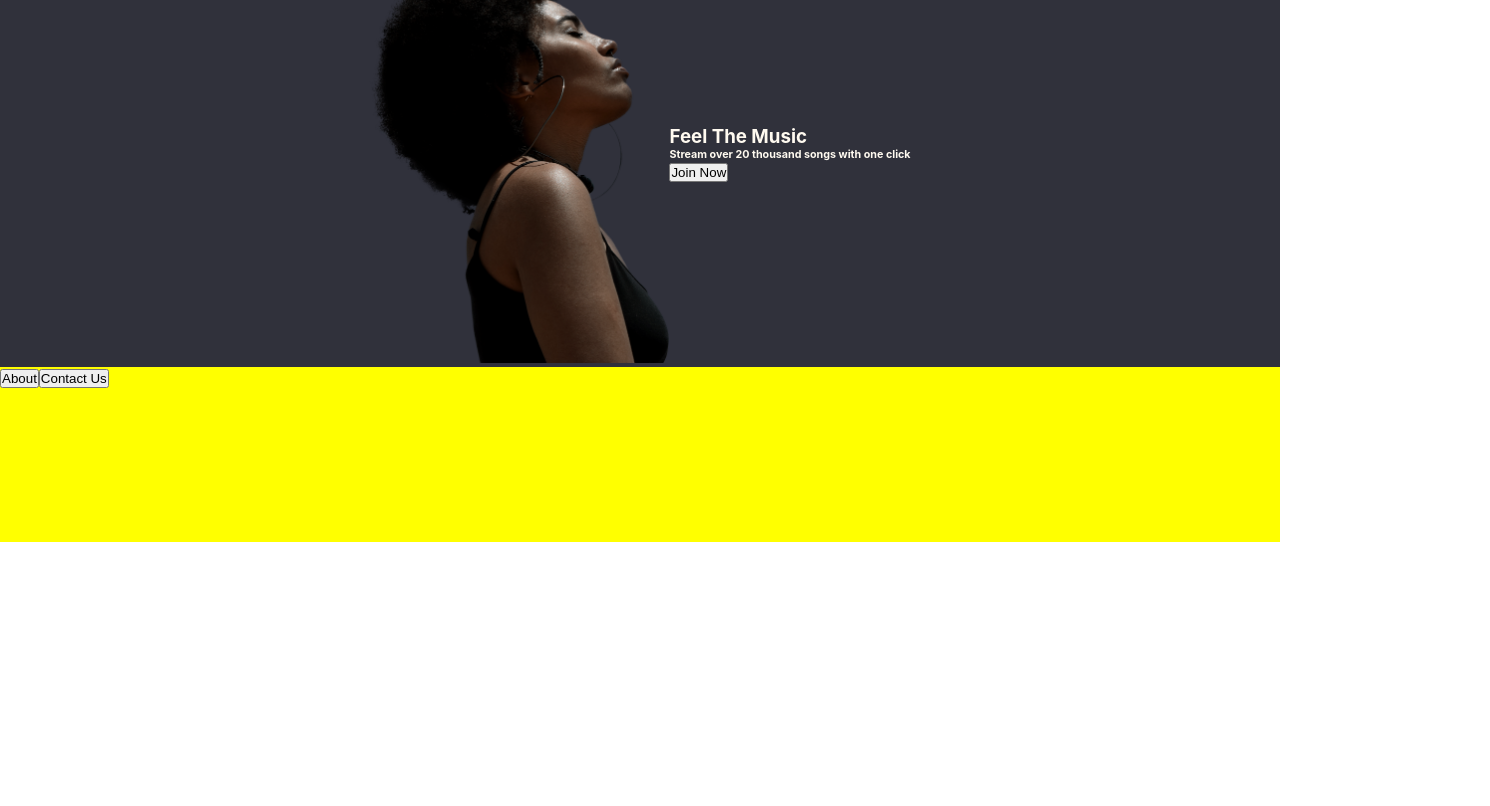
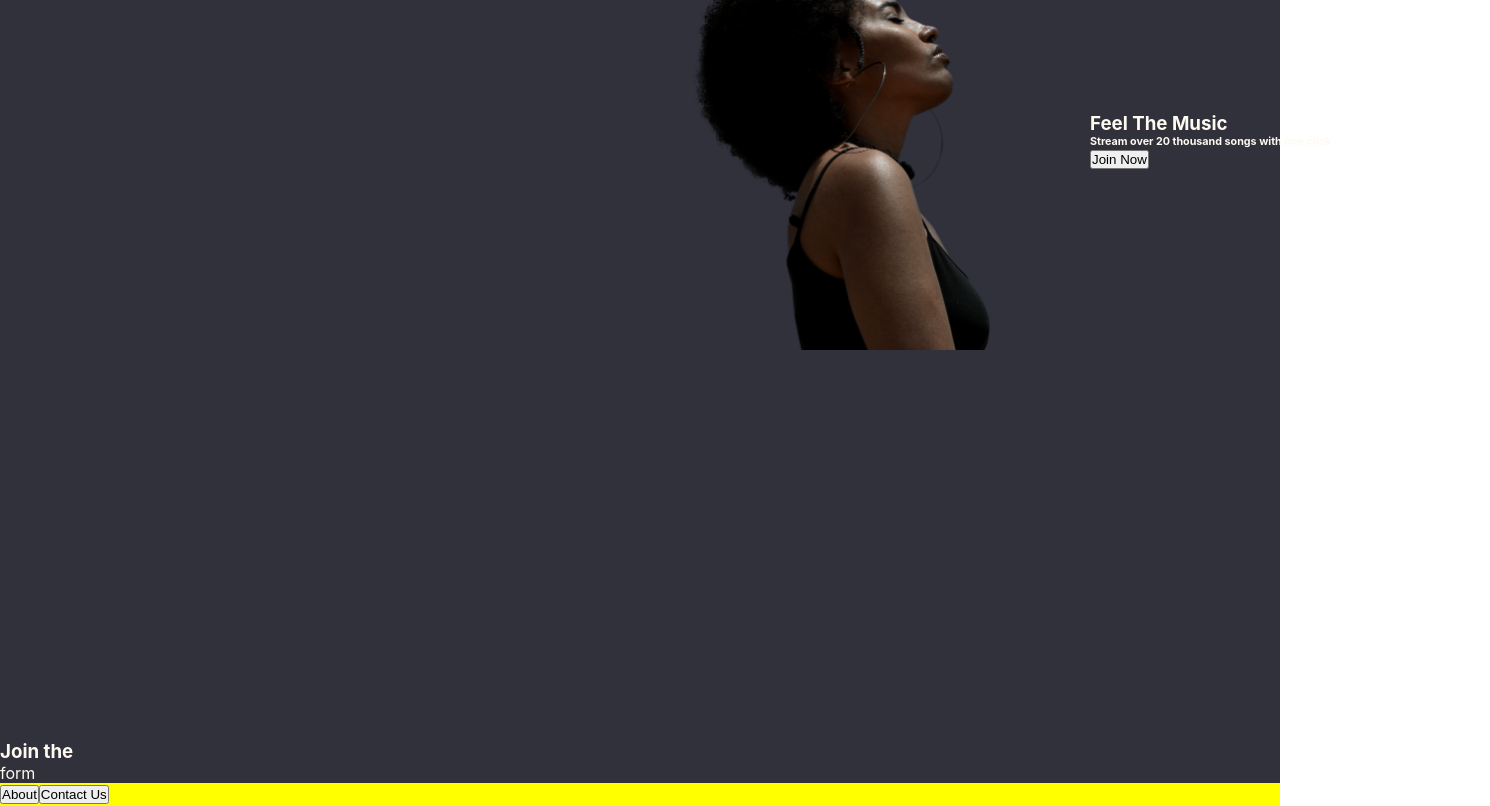
Before and after one commit to marielleia/Soundwave_project, a React (Create React App) app: page / in a window 1280 px wide. Shown: the part 120-926 px from the top of the page, 1490 px wide, since content can reach past the window. Before the commit the page ends 800 px from the top, so only its background shows below. Built offline with nearby package versions, Linux system fonts and the light colour scheme.

Commit message:
add discover and join components

```diff
--- a/src/App.js
+++ b/src/App.js
@@ -1,7 +1,10 @@
-import './App.css';
+import React from "react";
 import Menu from "./components/Menu";
 import Portada from "./components/Portada";
 import Footer from "./components/Footer";
+import Discover from "./components/Discover";
+import Join from "./components/Join";
+import './App.css';
 import './components/Menu.css';
 import './components/Portada';
 import './components/ImageHero.css';
@@ -27,9 +30,13 @@ function App() {
 
         <section className='Discover'>
 
+          <Discover/>
+
         </section>
 
         <section className='Join'>
+
+          <Join/>
 
         </section>
 
--- a/src/components/Discover.js
+++ b/src/components/Discover.js
@@ -0,0 +1,14 @@
+import React from "react";
+
+function Discover() {
+    return (
+          <section className="Portada">
+              <div className="imageHero">
+              </div>
+              <div className="homeText">
+              </div>
+          </section>
+    );
+  }
+
+  export default Discover;
--- a/src/components/Join.js
+++ b/src/components/Join.js
@@ -0,0 +1,16 @@
+import React from "react";
+
+function Join() {
+    return (
+          <section className="join">
+              <div className="text">
+                <h1 className="jointhe">Join the </h1>
+              </div>
+              <div>
+              <form>form</form>
+              </div>
+          </section>
+    );
+  }
+
+  export default Join;
--- a/src/components/Portada.css
+++ b/src/components/Portada.css
@@ -0,0 +1,15 @@
+.imageHero, .homeText{
+    display: grid;
+    grid-template-rows: 50vh;
+    grid-template-columns: repeat(auto-fit, 50vh);
+    justify-content: center;
+    align-items: center;
+}
+
+/*------------CIRCLES-----------*/
+.circle1, .circle2, .circle3 {
+    height: 300px;
+    width: 300px;
+    border-radius: 50%;
+    position: relative;
+}
--- a/src/components/Portada.js
+++ b/src/components/Portada.js
@@ -6,6 +6,9 @@ import "./Portada.css"
 function Portada() {
     return (
           <section className="Portada">
+            <span class="circle1"></span>
+            <span class="circle2"></span>
+            <span class="circle3"></span>
               <div className="imageHero">
                 <ImageHero/>
               </div>
```
